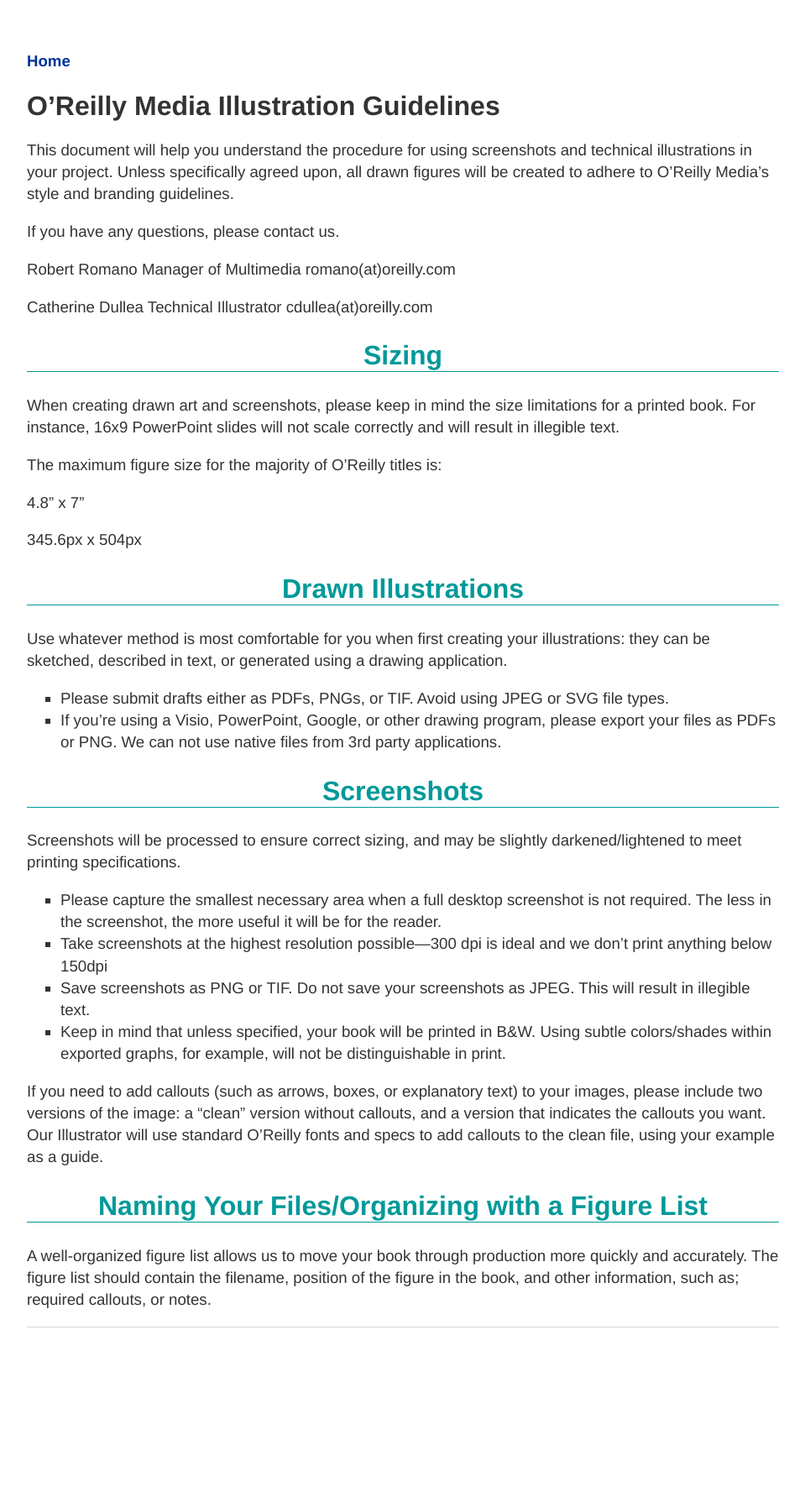
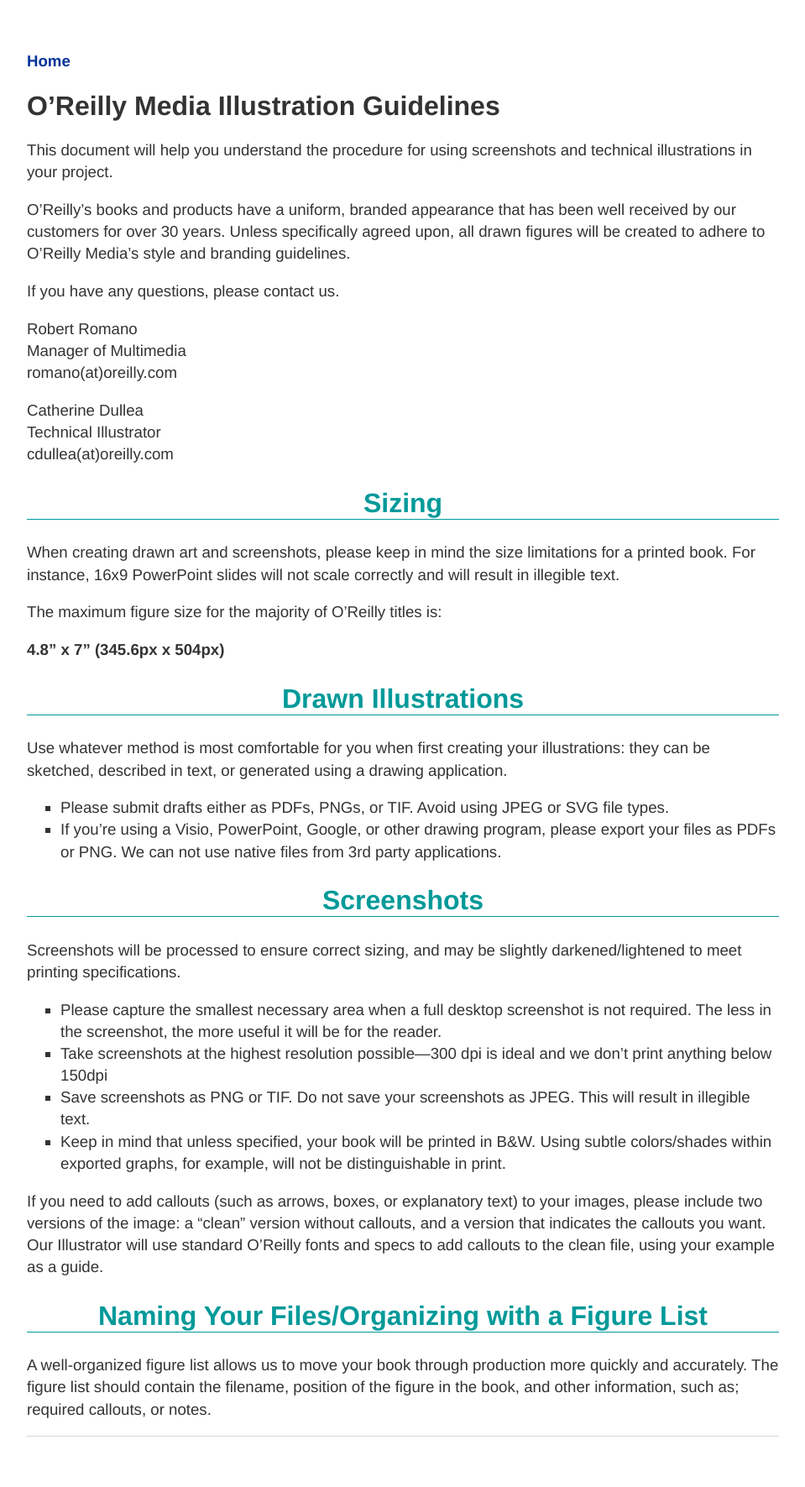
Before and after one commit to oreillymedia/production-resources, a Jekyll site: the page built from illustrations/index.md, in a window 1280 px wide. Shown: the whole page at 84% size, without its empty margins (160-1119 px from the left). Built offline with Jekyll 4.4.1, drawn with Linux system fonts in a browser that asks for light colours; before the commit the page ends 1641 px from its top, so only the background shows below that.

Commit message:
Update index.md

```diff
--- a/illustrations/index.md
+++ b/illustrations/index.md
@@ -5,7 +5,8 @@
 # O'Reilly Media Illustration Guidelines
 
 This document will help you understand the procedure for using screenshots and technical illustrations in your project.
-Unless specifically agreed upon, all drawn figures will be created to adhere to O’Reilly Media’s style and branding guidelines.
+
+O'Reilly's books and products have a uniform, branded appearance that has been well received by our customers for over 30 years. Unless specifically agreed upon, all drawn figures will be created to adhere to O’Reilly Media’s style and branding guidelines.
 
 If you have any questions, please contact us.
 
@@ -25,9 +26,7 @@
 
 The maximum figure size for the majority of O’Reilly titles is:
 
-4.8” x 7”
-
-345.6px x 504px
+**4.8” x 7”  (345.6px x 504px)**
 
 
 ## Drawn Illustrations
```
